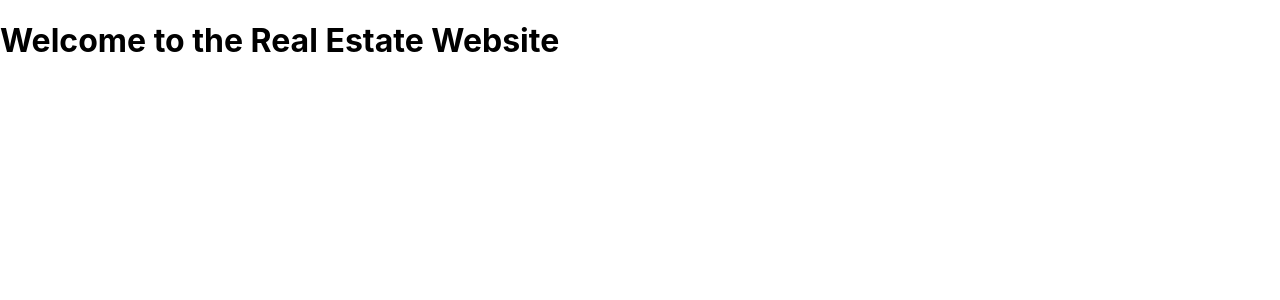
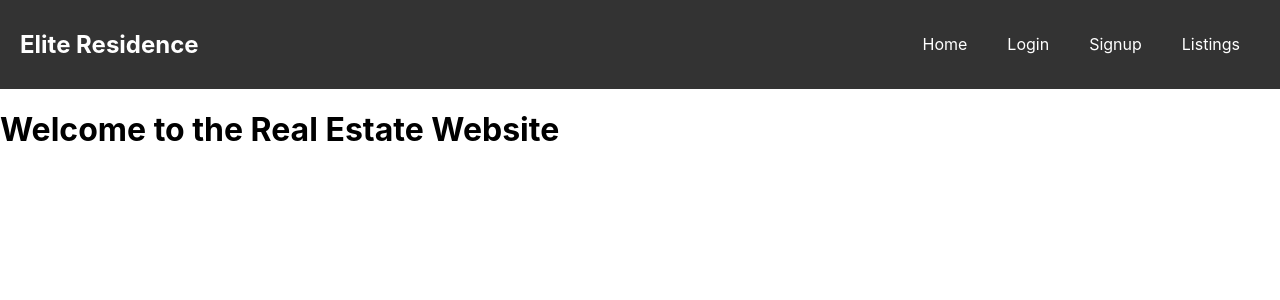
Before and after one commit to parthbarot9708/real-estate-website, a React (Create React App) app in the folder client/: page / in a window 1280 px wide. Shown: the top 300 px of the page. Built offline with nearby package versions, Linux system fonts and the light colour scheme.

Commit message:
Added Navigation Bar with routing and styling

```diff
--- a/client/package.json
+++ b/client/package.json
@@ -6,6 +6,7 @@
     "@testing-library/jest-dom": "^6.6.3",
     "@testing-library/react": "^16.2.0",
     "@testing-library/user-event": "^14.6.1",
+    "axios": "^1.7.9",
     "cra-template": "1.2.0",
     "react": "^18.3.1",
     "react-dom": "^18.3.1",
--- a/client/src/App.js
+++ b/client/src/App.js
@@ -1,25 +1,19 @@
-import { BrowserRouter as Router, Route, Routes } from "react-router-dom";
+import { BrowserRouter as Router, Routes, Route } from "react-router-dom";
 import Home from "./pages/Home";
 import Login from "./pages/Login";
 import Signup from "./pages/Signup";
 import Listings from "./pages/Listings";
-import About from "./pages/About";
-import Services from "./pages/Services";
-import Contact from "./pages/Contact";
-import Admin from "./pages/Admin";
+import Navbar from "./components/Navbar";  // Import Navbar component
 
 function App() {
   return (
     <Router>
+      <Navbar />  {/* Include the Navbar at the top of the page */}
       <Routes>
         <Route path="/" element={<Home />} />
         <Route path="/login" element={<Login />} />
         <Route path="/signup" element={<Signup />} />
         <Route path="/listings" element={<Listings />} />
-                <Route path="/about" element={<About />} />
-                <Route path="/services" element={<Services />} />
-                <Route path="/contact" element={<Contact />} />
-                <Route path="/admin" element={<Admin />} />
       </Routes>
     </Router>
   );
--- /dev/null
+++ b/client/src/components/Navbar.js
@@ -0,0 +1,21 @@
+import React from "react";
+import { Link } from "react-router-dom";
+import "../styles/Navbar.css"; // Import the CSS file for styling
+
+function Navbar() {
+  return (
+    <nav className="navbar">
+      <div className="logo">
+        <h2>Elite Residence</h2>
+      </div>
+      <ul>
+        <li><Link to="/">Home</Link></li>
+        <li><Link to="/login">Login</Link></li>
+        <li><Link to="/signup">Signup</Link></li>
+        <li><Link to="/listings">Listings</Link></li>
+      </ul>
+    </nav>
+  );
+}
+
+export default Navbar;
--- a/client/src/pages/Home.js
+++ b/client/src/pages/Home.js
@@ -1,5 +1,7 @@
+import React from "react";
+
 function Home() {
-    return <h1>Welcome to the Real Estate Website</h1>;
+  return <h1>Welcome to the Real Estate Website</h1>;
 }
 
 export default Home;
--- a/client/src/pages/Listings.js
+++ b/client/src/pages/Listings.js
@@ -0,0 +1,41 @@
+import React, { useEffect, useState } from "react";
+import axios from "axios";
+
+function Listings() {
+  const [properties, setProperties] = useState([]);
+
+  useEffect(() => {
+    const fetchProperties = async () => {
+      try {
+        const response = await axios.get("http://localhost:5000/api/properties");
+        setProperties(response.data);
+      } catch (err) {
+        console.error(err);
+      }
+    };
+
+    fetchProperties();
+  }, []);
+
+  return (
+    <div>
+      <h2>Property Listings</h2>
+      <div>
+        {properties.length === 0 ? (
+          <p>No properties available.</p>
+        ) : (
+          properties.map((property) => (
+            <div key={property._id}>
+              <h3>{property.title}</h3>
+              <p>{property.description}</p>
+              <p>Price: ${property.price}</p>
+              <p>Location: {property.location}</p>
+            </div>
+          ))
+        )}
+      </div>
+    </div>
+  );
+}
+
+export default Listings;
--- a/client/src/pages/Login.js
+++ b/client/src/pages/Login.js
@@ -0,0 +1,50 @@
+import React, { useState } from "react";
+import axios from "axios";
+import { useNavigate } from "react-router-dom";
+import { setToken } from "../utils/auth";
+
+function Login() {
+  const [username, setUsername] = useState("");
+  const [password, setPassword] = useState("");
+  const navigate = useNavigate();
+
+  const handleSubmit = async (e) => {
+    e.preventDefault();
+
+    try {
+      const response = await axios.post("http://localhost:5000/api/auth/login", {
+        username,
+        password,
+      });
+
+      setToken(response.data.token); // Save token
+      navigate("/");
+    } catch (err) {
+      console.error(err);
+      alert("Error: " + err.response.data.message);
+    }
+  };
+
+  return (
+    <div>
+      <h2>Login</h2>
+      <form onSubmit={handleSubmit}>
+        <input
+          type="text"
+          placeholder="Username"
+          value={username}
+          onChange={(e) => setUsername(e.target.value)}
+        />
+        <input
+          type="password"
+          placeholder="Password"
+          value={password}
+          onChange={(e) => setPassword(e.target.value)}
+        />
+        <button type="submit">Login</button>
+      </form>
+    </div>
+  );
+}
+
+export default Login;
--- a/client/src/pages/Signup.js
+++ b/client/src/pages/Signup.js
@@ -0,0 +1,50 @@
+import React, { useState } from "react";
+import axios from "axios";
+import { useNavigate } from "react-router-dom";
+import { setToken } from "../utils/auth";
+
+function Signup() {
+  const [username, setUsername] = useState("");
+  const [password, setPassword] = useState("");
+  const navigate = useNavigate();
+
+  const handleSubmit = async (e) => {
+    e.preventDefault();
+
+    try {
+      const response = await axios.post("http://localhost:5000/api/auth/signup", {
+        username,
+        password,
+      });
+
+      alert(response.data.message);
+      navigate("/login");
+    } catch (err) {
+      console.error(err);
+      alert("Error: " + err.response.data.message);
+    }
+  };
+
+  return (
+    <div>
+      <h2>Signup</h2>
+      <form onSubmit={handleSubmit}>
+        <input
+          type="text"
+          placeholder="Username"
+          value={username}
+          onChange={(e) => setUsername(e.target.value)}
+        />
+        <input
+          type="password"
+          placeholder="Password"
+          value={password}
+          onChange={(e) => setPassword(e.target.value)}
+        />
+        <button type="submit">Sign Up</button>
+      </form>
+    </div>
+  );
+}
+
+export default Signup;
--- /dev/null
+++ b/client/src/styles/Navbar.css
@@ -0,0 +1,34 @@
+/* Navbar styles */
+.navbar {
+    background-color: #333;
+    padding: 10px 20px;
+    display: flex;
+    justify-content: space-between;
+    align-items: center;
+  }
+
+  .navbar .logo h2 {
+    color: #fff;
+  }
+
+  .navbar ul {
+    list-style-type: none;
+    display: flex;
+    margin: 0;
+  }
+
+  .navbar li {
+    margin: 0 10px;
+  }
+
+  .navbar a {
+    color: #fff;
+    text-decoration: none;
+    padding: 5px 10px;
+    border-radius: 5px;
+    transition: background-color 0.3s ease;
+  }
+
+  .navbar a:hover {
+    background-color: #555;
+  }
--- /dev/null
+++ b/client/src/utils/auth.js
@@ -0,0 +1,11 @@
+export const setToken = (token) => {
+    localStorage.setItem("authToken", token);
+  };
+
+  export const getToken = () => {
+    return localStorage.getItem("authToken");
+  };
+
+  export const removeToken = () => {
+    localStorage.removeItem("authToken");
+  };
```
Also changed, not shown: client/src/components/PrivateRoute.js (added, +20 -0 lines), 1 other file (tests, documents, lock files or other folders). Lines whose indentation alone changed are shown as unchanged.
